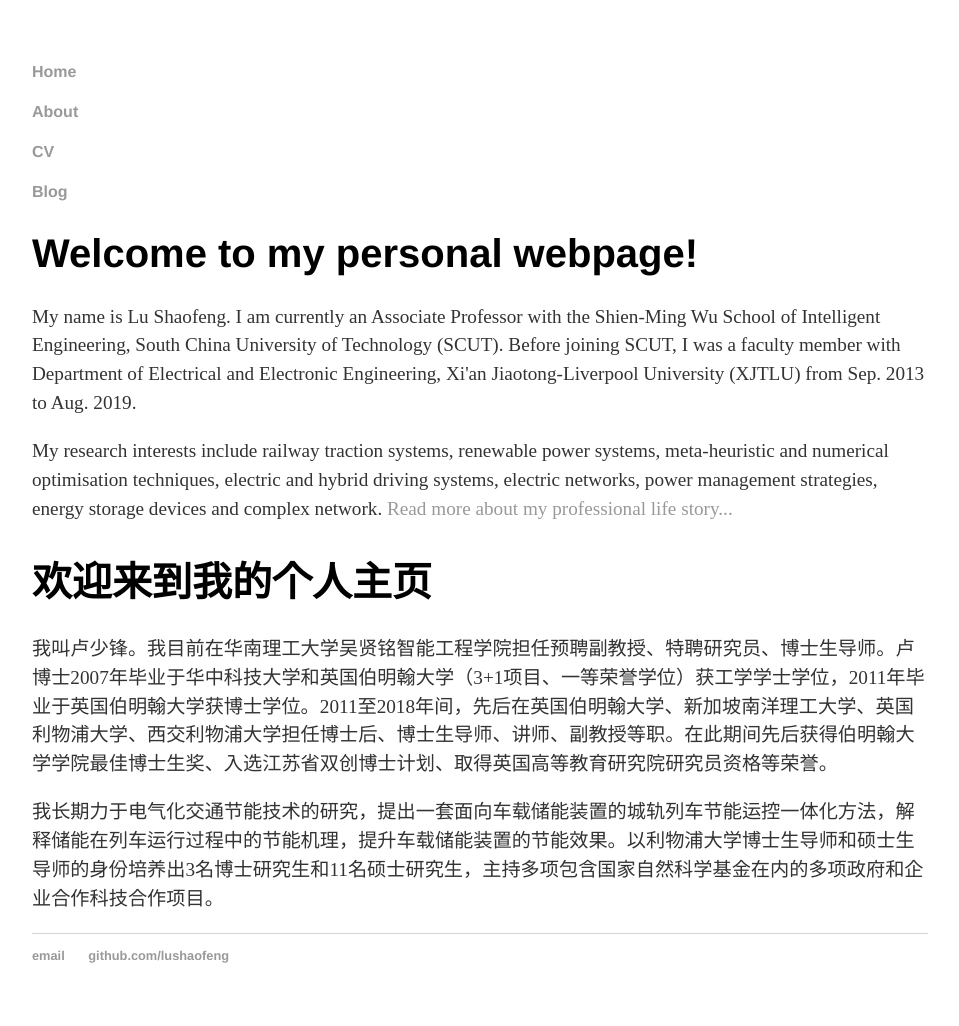
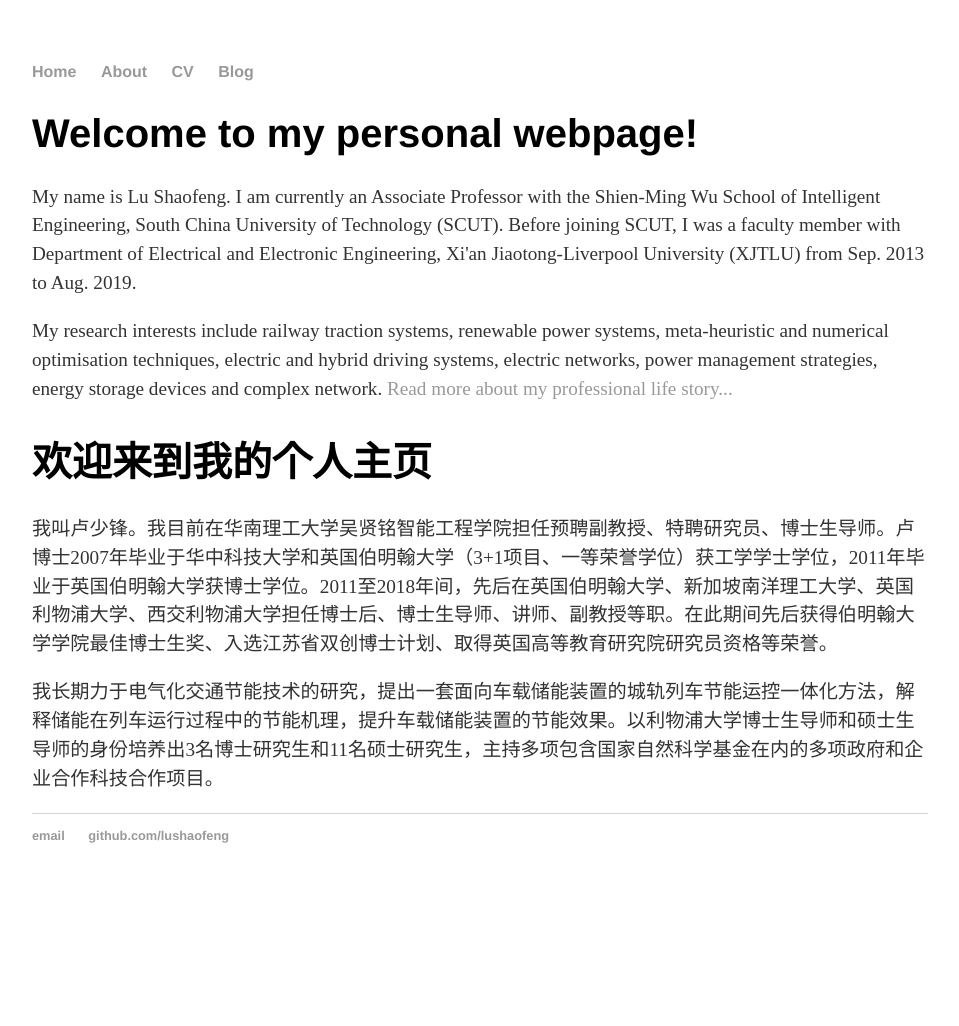
Before and after one commit to lushaofeng/lushaofeng.github.io, a Jekyll site: the page built from index.html, in a window 1280 px wide. Shown: the whole page, without its empty margins (160-1119 px from the left). Built offline with Jekyll 4.4.1, drawn with Linux system fonts in a browser that asks for light colours; after the commit the page ends 906 px from its top, so only the background shows below that.

Commit message:
Update default.html

```diff
--- a/_layouts/default.html
+++ b/_layouts/default.html
@@ -8,11 +8,11 @@
 <body>
 
 <nav>
-   {% for item in site.data.navigation %}
 	<ul>
+   		{% for item in site.data.navigation %}
    		<li><a href="{{ item.link }}">{{item.name}}</a></li>
+   		{% endfor %}
 	</ul>
-   {% endfor %}
 </nav>
 
 <div class="container">
```
